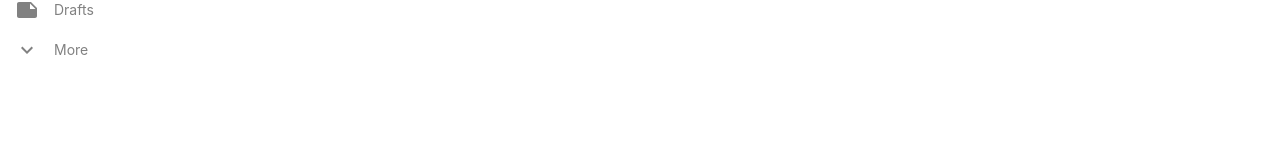
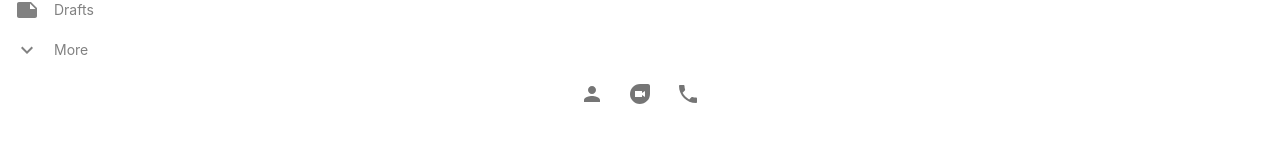
Before and after one commit to yogeshkoli/gmail-clone, a React (Create React App) app: page / in a window 1280 px wide. Shown: the part 376-518 px from the top of the page. Built offline with nearby package versions, Linux system fonts and the light colour scheme.

Commit message:
Added new footer icons for sidebar

```diff
--- a/src/app/components/Sidebar.js
+++ b/src/app/components/Sidebar.js
@@ -2,7 +2,7 @@
 import './Sidebar.scss';
 import AddIcon from '@material-ui/icons/Add';
 import SidebarOption from './SidebarOption';
-import { Button } from '@material-ui/core';
+import { Button, IconButton } from '@material-ui/core';
 import InboxIcon from '@material-ui/icons/Inbox';
 import StarIcon from '@material-ui/icons/Star';
 import AccessTimeIcon from '@material-ui/icons/AccessTime';
@@ -10,6 +10,9 @@
 import NearMeIcon from '@material-ui/icons/NearMe';
 import NoteIcon from '@material-ui/icons/Note';
 import ExpandMoreIcon from '@material-ui/icons/ExpandMore';
+import PersonIcon from '@material-ui/icons/Person';
+import DuoIcon from '@material-ui/icons/Duo';
+import PhoneIcon from '@material-ui/icons/Phone';
 
 function Sidebar() {
     return (
@@ -28,6 +31,20 @@
             <SidebarOption Icon={NearMeIcon} title="Sent" number={40} />
             <SidebarOption Icon={NoteIcon} title="Drafts" number={40} />
             <SidebarOption Icon={ExpandMoreIcon} title="More" number={40} />
+
+            <div className="sidebar__footer">
+                <div className="sidebar__footer__icons">
+                    <IconButton>
+                        <PersonIcon />
+                    </IconButton>
+                    <IconButton>
+                        <DuoIcon />
+                    </IconButton>
+                    <IconButton>
+                        <PhoneIcon />
+                    </IconButton>
+                </div>
+            </div>
         </div>
     );
 }
--- a/src/app/components/Sidebar.scss
+++ b/src/app/components/Sidebar.scss
@@ -9,4 +9,8 @@
         border-radius: 30px !important;
         box-shadow: 0px 2px 5px -2px rgba(0, 0, 0, 0.75);
     }
+    .sidebar__footer{
+        display: flex;
+        justify-content: center;
+    }
 }
```
